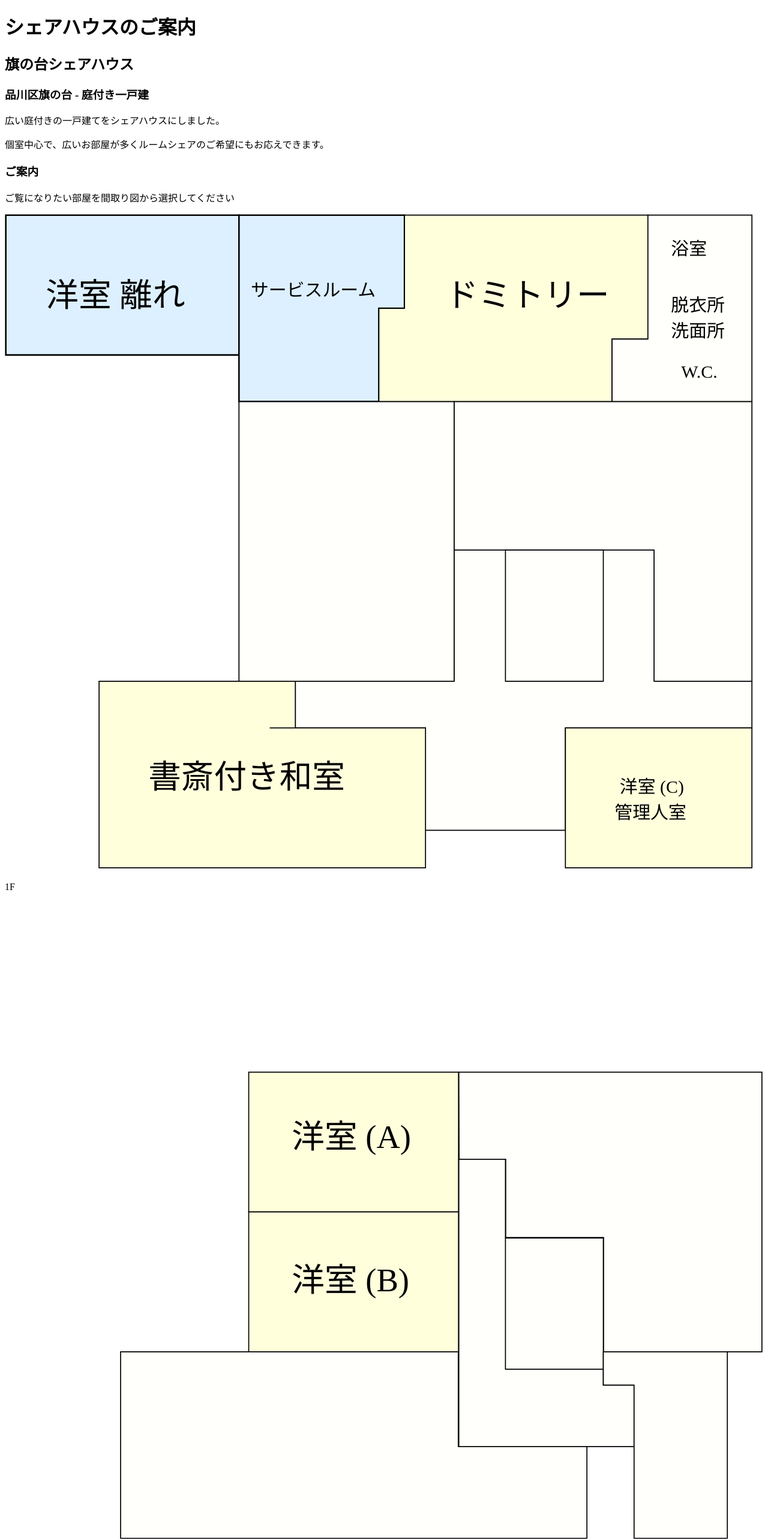
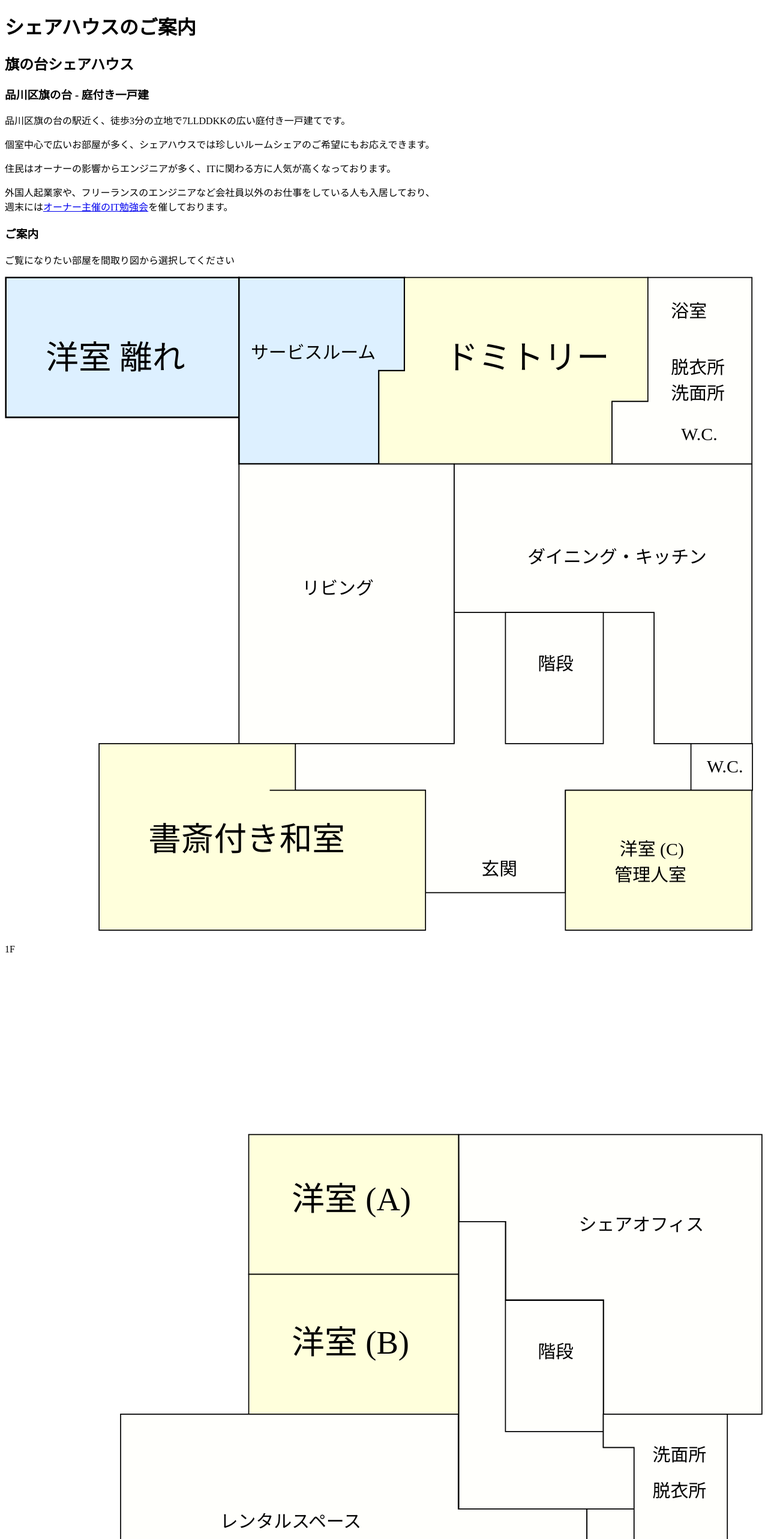
Before and after one commit to aya-eiya/aya-eiya.github.io, a Next.js app in the folder company-site/: page /house in a window 1280 px wide. Shown: the part 234-2800 px from the top of the page at 60% size. Built offline with nearby package versions, Linux system fonts and the light colour scheme.

Commit message:
update site

```diff
--- a/company-site/components/Layout.tsx
+++ b/company-site/components/Layout.tsx
@@ -11,9 +11,12 @@ export default function Layout({
     <>
       <div className="m-auto min-h-screen relative">
         <Head>
-          <title>AY HOUSE</title>
           <meta name="description" content="AY HOUSE" />
           <link rel="icon" href="/favicon.ico" />
+          <meta
+            name="keywords"
+            content="シェアハウス,レンタルスペース,ギークハウス,share house,rental space"
+          />
         </Head>
 
         <header className="w-full flex items-center justify-center flex-col mb-4">
--- a/company-site/components/floorPlan/index.tsx
+++ b/company-site/components/floorPlan/index.tsx
@@ -87,6 +87,9 @@ function Floor1({
         <g name="STR" {...defaultGProps}>
           <path d="M 2.0 2.0 m 975.0 654.0 h 191 v 256 h -191 v -256 z" />
         </g>
+        <g name="1FWC" {...defaultGProps}>
+          <path d="M 2.0 2.0 m 1337.0 910.0 h 120 v 91 h -120 v -91 z" />
+        </g>
         <g
           name="1F3"
           stroke="black"
@@ -138,6 +141,21 @@ function Floor1({
           <text x="1320" y="320" font-size="35">
             W.C.
           </text>
+          <text x="580" y="620" font-size="35">
+            リビング
+          </text>
+          <text x="1020" y="560" font-size="35">
+            ダイニング・キッチン
+          </text>
+          <text x="1040" y="768" font-size="35">
+            階段
+          </text>
+          <text x="1370" y="968" font-size="35">
+            W.C.
+          </text>
+          <text x="930" y="1168" font-size="35">
+            玄関
+          </text>
         </g>
       </svg>
     </>
@@ -186,6 +204,9 @@ function Floor2({
         <g name="2FLDK" {...defaultGProps}>
           <path d="M 2.0 2.0 m 0 546 m 224 330 h 659 v 185 h 60 h 191 v 179 h -910 z" />
         </g>
+        <g name="2FWC" {...defaultGProps}>
+          <path d="M 2.0 2.0 m 1134 1061 h 92 v 179 h -92 v -179 z" />
+        </g>
         <g name="2FB" {...defaultGProps}>
           <path d="M 2.0 2.0 m 1166 876 h 60 h 182 v 364 h -182 v -179 v -120 h -60 z" />
         </g>
@@ -196,6 +217,27 @@ function Floor2({
           <text x="560" y="760" font-size="64" onClick={() => setRoom('e')}>
             {RoomNames.e}
           </text>
+          <text x="1040" y="768" font-size="35">
+            階段
+          </text>
+          <text x="420" y="1100" font-size="35" onClick={() => setRoom('e')}>
+            レンタルスペース
+          </text>
+          <text x="1120" y="520" font-size="35" onClick={() => setRoom('e')}>
+            シェアオフィス
+          </text>
+          <text x="1264" y="970" font-size="35" onClick={() => setRoom('e')}>
+            洗面所
+          </text>
+          <text x="1264" y="1040" font-size="35" onClick={() => setRoom('e')}>
+            脱衣所
+          </text>
+          <text x="1264" y="1160" font-size="35" onClick={() => setRoom('e')}>
+            風呂場
+          </text>
+          <text x="1150" y="1160" font-size="35" onClick={() => setRoom('e')}>
+            W.C.
+          </text>
         </g>
       </svg>
     </>
--- a/company-site/pages/house.tsx
+++ b/company-site/pages/house.tsx
@@ -1,4 +1,4 @@
-import { ReactElement, useEffect, useState } from 'react'
+import { ReactElement, useState } from 'react'
 import HeadLine from '../components/HeadLine'
 import Layout from '../components/Layout'
 import {
@@ -12,6 +12,8 @@ import {
 } from '../domains/house'
 import { FloorPlan } from '../components/floorPlan'
 import { currencyFormat } from '../domains/number'
+import Image from 'next/image'
+import Head from 'next/head'
 
 const defaultRNum = Rooms.reduce(
   (i, r) => ({ ...i, [r]: 1 }),
@@ -21,6 +23,10 @@ export default function House(): ReactElement {
   const [room, setRoom] = useState('a' as Room)
   const [rnum, setRNum] = useState(defaultRNum)
   return (
+    <>
+      <Head>
+        <title>AY HOUSE | シェアハウスのご案内</title>
+      </Head>
       <Layout>
         <HeadLine background="">シェアハウスのご案内</HeadLine>
         <div className="w-9/12 mx-auto">
@@ -32,11 +38,29 @@ export default function House(): ReactElement {
             </div>
             <div className="md:w-1/2 md:h-96 md:absolute md:top-0 bg-opacity-60 bg-white">
               <h3 className="text-lg mb-4">品川区旗の台 - 庭付き一戸建</h3>
-            <p className="mb-2">
-              広い庭付きの一戸建てをシェアハウスにしました。
+              <p className="mb-4">
+                品川区旗の台の駅近く、徒歩3分の立地で7LLDDKKの広い庭付き一戸建てです。
               </p>
-            <p className="mb-2">
-              個室中心で、広いお部屋が多くルームシェアのご希望にもお応えできます。
+              <p className="mb-4">
+                個室中心で広いお部屋が多く、シェアハウスでは珍しいルームシェアのご希望にもお応えできます。
+              </p>
+              <p className="mb-4">
+                住民はオーナーの影響からエンジニアが多く、ITに関わる方に人気が高くなっております。
+              </p>
+              <p className="mb-4">
+                外国人起業家や、フリーランスのエンジニアなど会社員以外のお仕事をしている人も入居しており、
+                <br />
+                週末には
+                <a
+                  href="https://ay-house01.connpass.com/event/237303/"
+                  target="_blank"
+                >
+                  <span className="underline inline-block mx-1 ">
+                    オーナー主催のIT勉強会
+                    <span className="inline-block bg-[url(/img/link.svg)] bg-no-repeat w-4 h-4" />
+                  </span>
+                </a>
+                を催しております。
               </p>
             </div>
           </div>
@@ -55,7 +79,7 @@ export default function House(): ReactElement {
                   return (
                     <div key={key} className={key === room ? '' : 'hidden'}>
                       <h2 className="text-lg pb-4">{RoomNames[key]}</h2>
-                    <div className="h-28 m-2 mt-0 rounded-sm border border-gray-400 p-2 text-sm">
+                      <div className="m-2 mt-0 rounded-sm border border-gray-400 p-2 text-sm">
                         {DetailTexts[key]}
                       </div>
                       <div
@@ -65,7 +89,9 @@ export default function House(): ReactElement {
                             : 'hidden'
                         }
                       >
-                      <h3 className="col-span-2 text-lg pb-1">月額料金計算</h3>
+                        <h3 className="col-span-2 text-lg pb-1">
+                          月額料金計算
+                        </h3>
                         <div className="pl-2">
                           {room !== 'domi' ? '部屋' : 'ベッド'}
                           利用料金:
@@ -106,6 +132,7 @@ export default function House(): ReactElement {
           <OptionList />
         </div>
       </Layout>
+    </>
   )
 }
 function OptionList() {
--- a/company-site/pages/inquiry.tsx
+++ b/company-site/pages/inquiry.tsx
@@ -1,3 +1,4 @@
+import Head from 'next/head'
 import Link from 'next/link'
 import { ReactElement } from 'react'
 import HeadLine from '../components/HeadLine'
@@ -5,6 +6,10 @@ import Layout from '../components/Layout'
 
 export default function Inquiry(): ReactElement {
   return (
+    <>
+      <Head>
+        <title>AY HOUSE | お問い合わせ</title>
+      </Head>
       <Layout>
         <HeadLine background="">お問い合わせ</HeadLine>
         <div className="w-9/12 mx-auto mt-4">
@@ -35,5 +40,6 @@ export default function Inquiry(): ReactElement {
           </div>
         </div>
       </Layout>
+    </>
   )
 }
```
Also changed, not shown: company-site/pages/company.tsx (+15 -3 lines), company-site/pages/index.tsx (+7 -1 lines), company-site/pages/space.tsx (+13 -2 lines), company-site/public/img/link.svg (added). Lines whose indentation alone changed are shown as unchanged.
